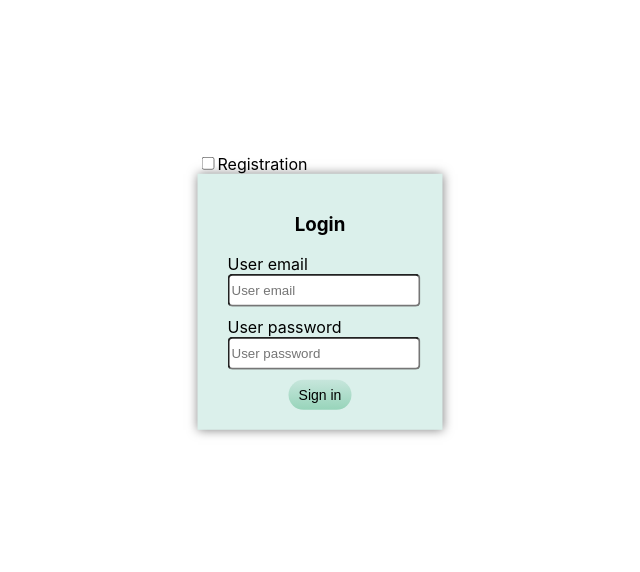
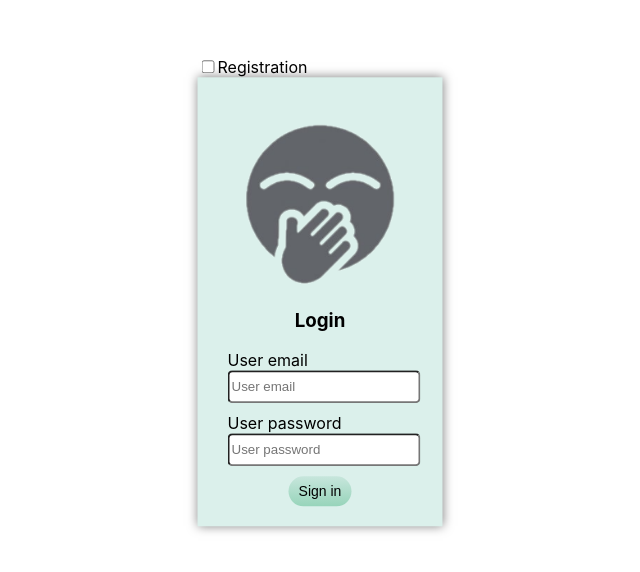
Before and after one commit to Kvasshtain/WhisperClient, a React (Create React App) app: page /login in a window 1280 px wide. Shown: the part 108-680 px from the top of the page, without its empty margins (320-960 px from the left). Built offline with nearby package versions, Linux system fonts and the light colour scheme.

Commit message:
Добавлен лейбл на окно регистрации/аутентификации.

```diff
--- a/package.json
+++ b/package.json
@@ -26,8 +26,8 @@
     "start": "concurrently \"npm-run-all -p start-js backend-start\"",
     "just-build": "react-scripts build",
     "copy": "run-script-os",
-    "copy:linux": "cp -r ./build ../server/static",
-    "copy:win32": "xcopy .\\build ..\\server\\static /H /Y /C /R /S",
+    "copy:linux": "cp -r ./build ../WhisperServer/static",
+    "copy:win32": "xcopy .\\build ..\\WhisperServer\\static /H /Y /C /R /S",
     "build": "npm run just-build && npm run copy",
     "test": "react-scripts test",
     "eject": "react-scripts eject",
--- a/src/components/AuthenticationAndRegistrationForm/AuthenticationAndRegistrationForm.js
+++ b/src/components/AuthenticationAndRegistrationForm/AuthenticationAndRegistrationForm.js
@@ -5,6 +5,7 @@ import { InputField } from '../InputField/InputField'
 
 import './AuthenticationAndRegistrationForm.sass'
 import '../SubmitButton/SubmitButton.sass'
+import './__Label/AuthenticationAndRegistrationForm-Label.sass'
 
 class AuthenticationAndRegistrationForm extends React.Component {
   state = {
@@ -79,6 +80,14 @@ class AuthenticationAndRegistrationForm extends React.Component {
     )
   }
 
+  renderLabel = () => {
+    return (
+      <div className="authenticationAndRegistrationForm-Label" align="center">
+        <img src={require("../../resources/Whisper.png")}></img>
+      </div>
+    )
+  }
+
   renderUserNameInputField = () => {
     if (this.state.isRegistrationMode) {
       return (
@@ -116,6 +125,7 @@ class AuthenticationAndRegistrationForm extends React.Component {
         <input type="checkbox" name="changeMode" onClick={this.changeMode} />
         <span>Registration</span>
         <form onSubmit={this.onSubmit}>
+          {this.renderLabel()}
           <div align="center">{this.renderHeader()}</div>
           {this.renderUserNameInputField()}
           <InputField
--- /dev/null
+++ b/src/components/AuthenticationAndRegistrationForm/__Label/AuthenticationAndRegistrationForm-Label.sass
@@ -0,0 +1,5 @@
+.authenticationAndRegistrationForm-Label
+    >img
+        margin-top: 25px
+        height: 80%
+        width: 80%
```
Also changed, not shown: src/resources/Whisper.png.
